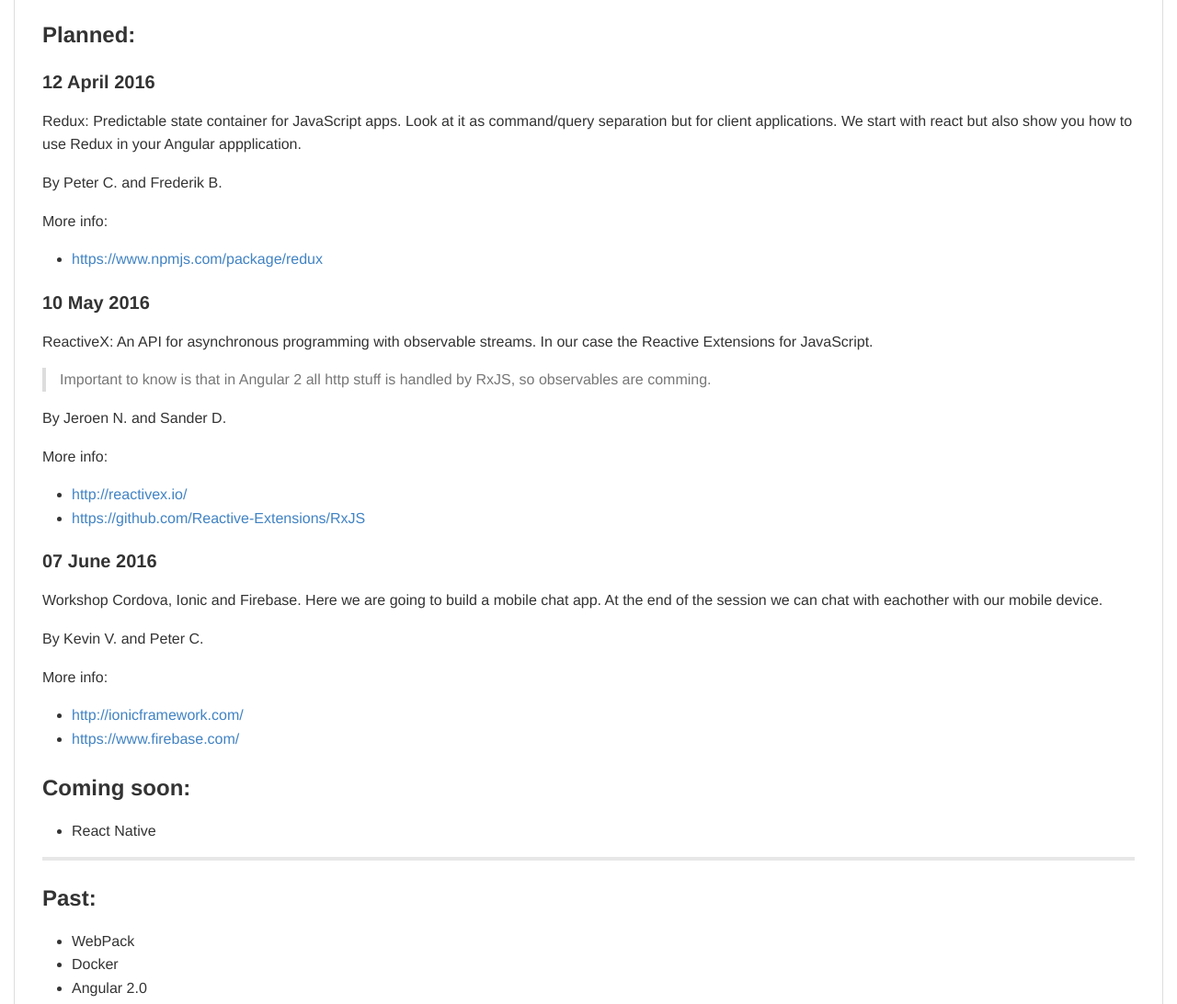
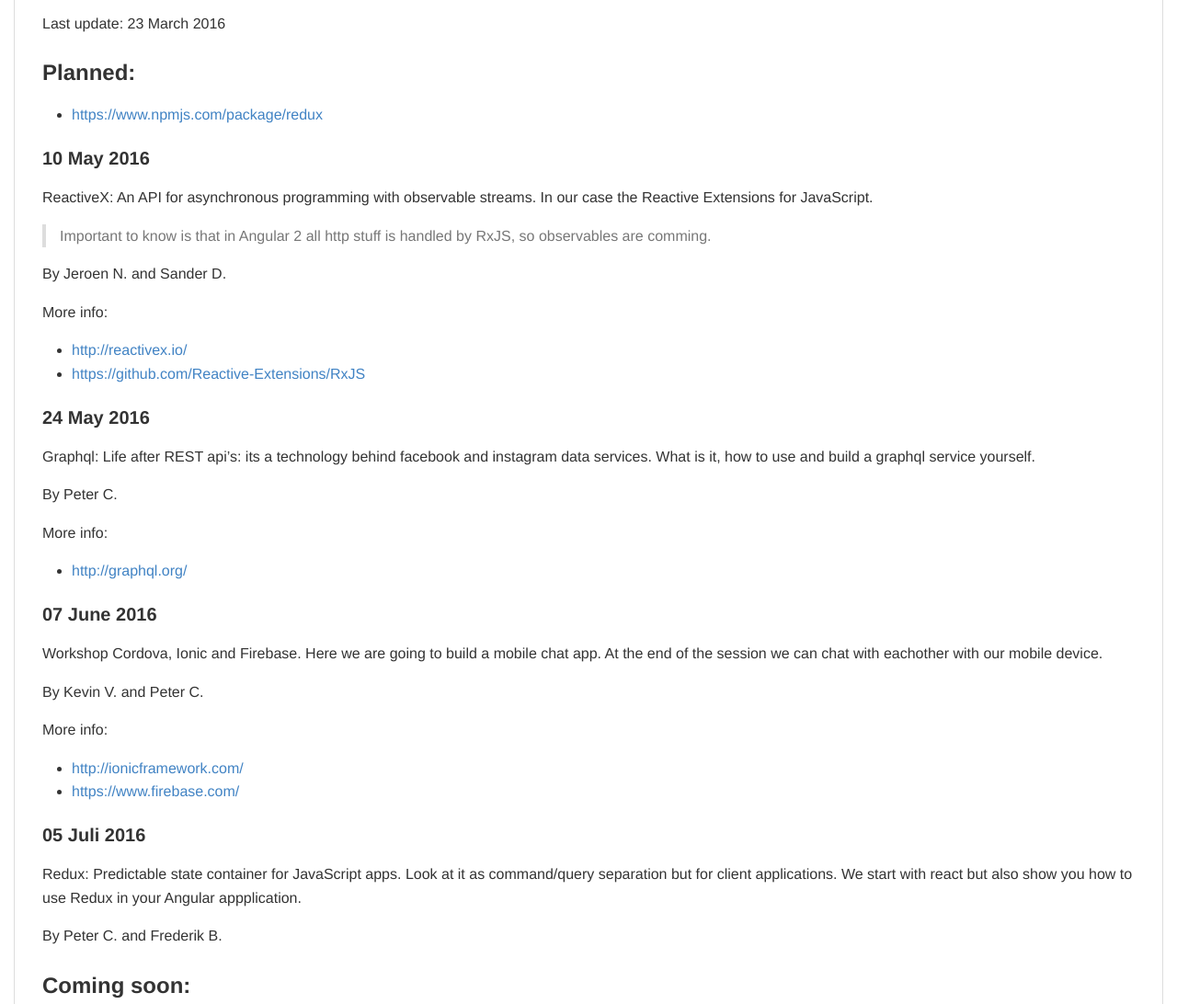
Before and after one commit to mjrio/mjrio.github.io, a plain HTML site: page index.html in a window 1280 px wide. Shown: the part 248-1340 px from the top of the page at 92% size. Drawn offline with Linux system fonts and the light colour scheme.

Commit message:
update agenda

```diff
--- a/index.html
+++ b/index.html
@@ -48,15 +48,9 @@ html,body,#wrapper{font-size:10pt!important;}
 
 <h1 id="sessionagenda">Session Agenda</h1>
 
+<p>Last update: 23 March 2016</p>
+
 <h3 id="planned:">Planned:</h3>
-
-<h4 id="12april2016">12 April 2016</h4>
-
-<p>Redux: Predictable state container for JavaScript apps. Look at it as command/query separation but for client applications. We start with react but also show you how to use Redux in your Angular appplication.</p>
-
-<p>By Peter C. and Frederik B.</p>
-
-<p>More info:</p>
 
 <ul>
 <li><a href="https://www.npmjs.com/package/redux">https://www.npmjs.com/package/redux</a></li>
@@ -79,6 +73,18 @@ html,body,#wrapper{font-size:10pt!important;}
 <li><a href="https://github.com/Reactive-Extensions/RxJS">https://github.com/Reactive-Extensions/RxJS</a></li>
 </ul>
 
+<h4 id="24may2016">24 May 2016</h4>
+
+<p>Graphql: Life after REST api&#8217;s: its a technology behind facebook and instagram data services. What is it, how to use and build a graphql service yourself.</p>
+
+<p>By Peter C.</p>
+
+<p>More info:</p>
+
+<ul>
+<li><a href="http://graphql.org/">http://graphql.org/</a></li>
+</ul>
+
 <h4 id="07june2016">07 June 2016</h4>
 
 <p>Workshop Cordova, Ionic and Firebase. Here we are going to build a mobile chat app. At the end of the session we can chat with eachother with our mobile device.</p>
@@ -91,6 +97,12 @@ html,body,#wrapper{font-size:10pt!important;}
 <li><a href="http://ionicframework.com/">http://ionicframework.com/</a></li>
 <li><a href="https://www.firebase.com/">https://www.firebase.com/</a></li>
 </ul>
+
+<h4 id="05juli2016">05 Juli 2016</h4>
+
+<p>Redux: Predictable state container for JavaScript apps. Look at it as command/query separation but for client applications. We start with react but also show you how to use Redux in your Angular appplication.</p>
+
+<p>By Peter C. and Frederik B.</p>
 
 <h3 id="comingsoon:">Coming soon:</h3>
 
```
Also changed, not shown: 1 other file.
